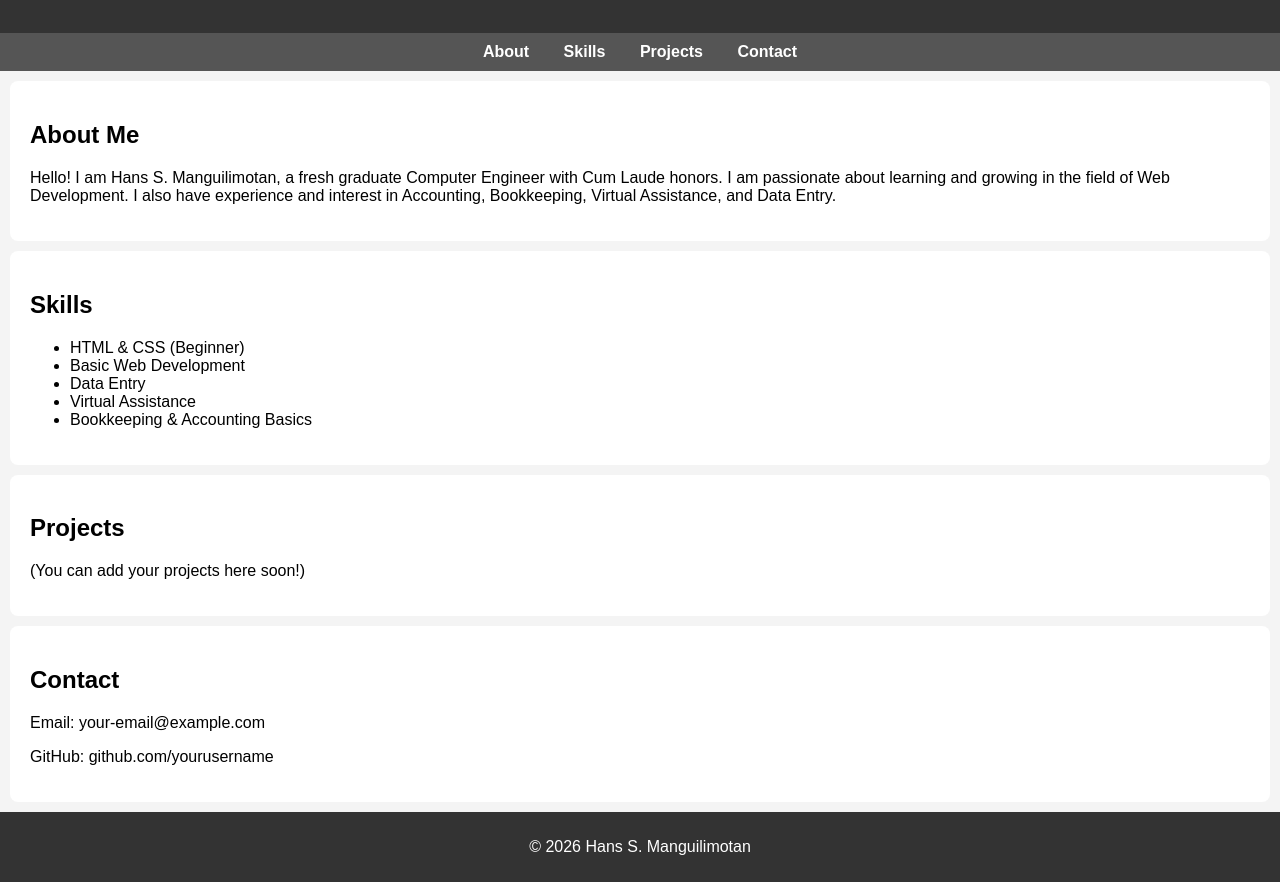
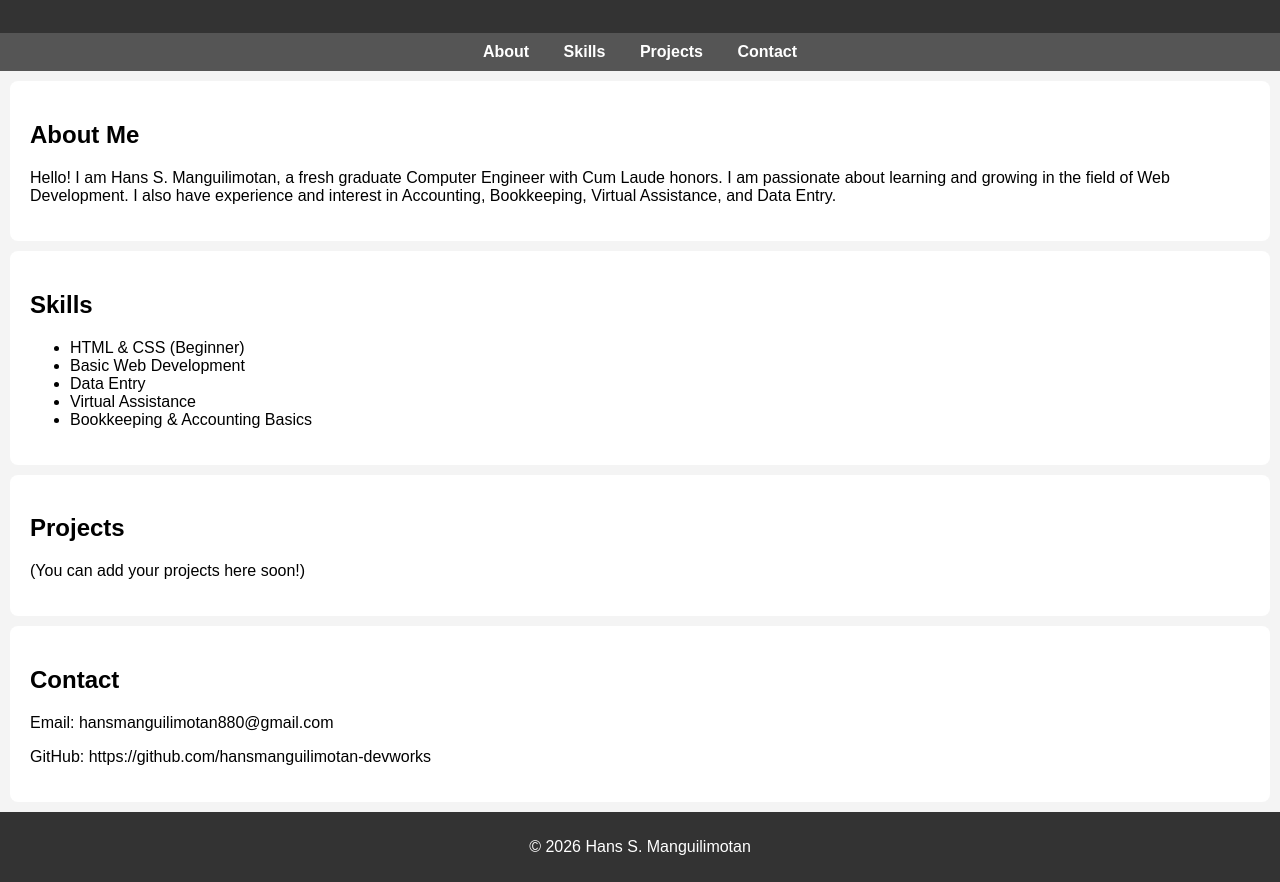
Before and after one commit to hansmanguilimotan-devworks/portfolio-website, a plain HTML site: page index.html in a window 1280 px wide. Shown: the part 121-1003 px from the top of the page. Drawn offline with Linux system fonts and the light colour scheme.

Commit message:
Update index.html

```diff
--- a/index.html
+++ b/index.html
@@ -79,8 +79,8 @@
 
 <section id="contact">
     <h2>Contact</h2>
-    <p>Email: your-email@example.com</p>
-    <p>GitHub: github.com/yourusername</p>
+    <p>Email: hansmanguilimotan880@gmail.com</p>
+    <p>GitHub: https://github.com/hansmanguilimotan-devworks</p>
 </section>
 
 <footer>
```
